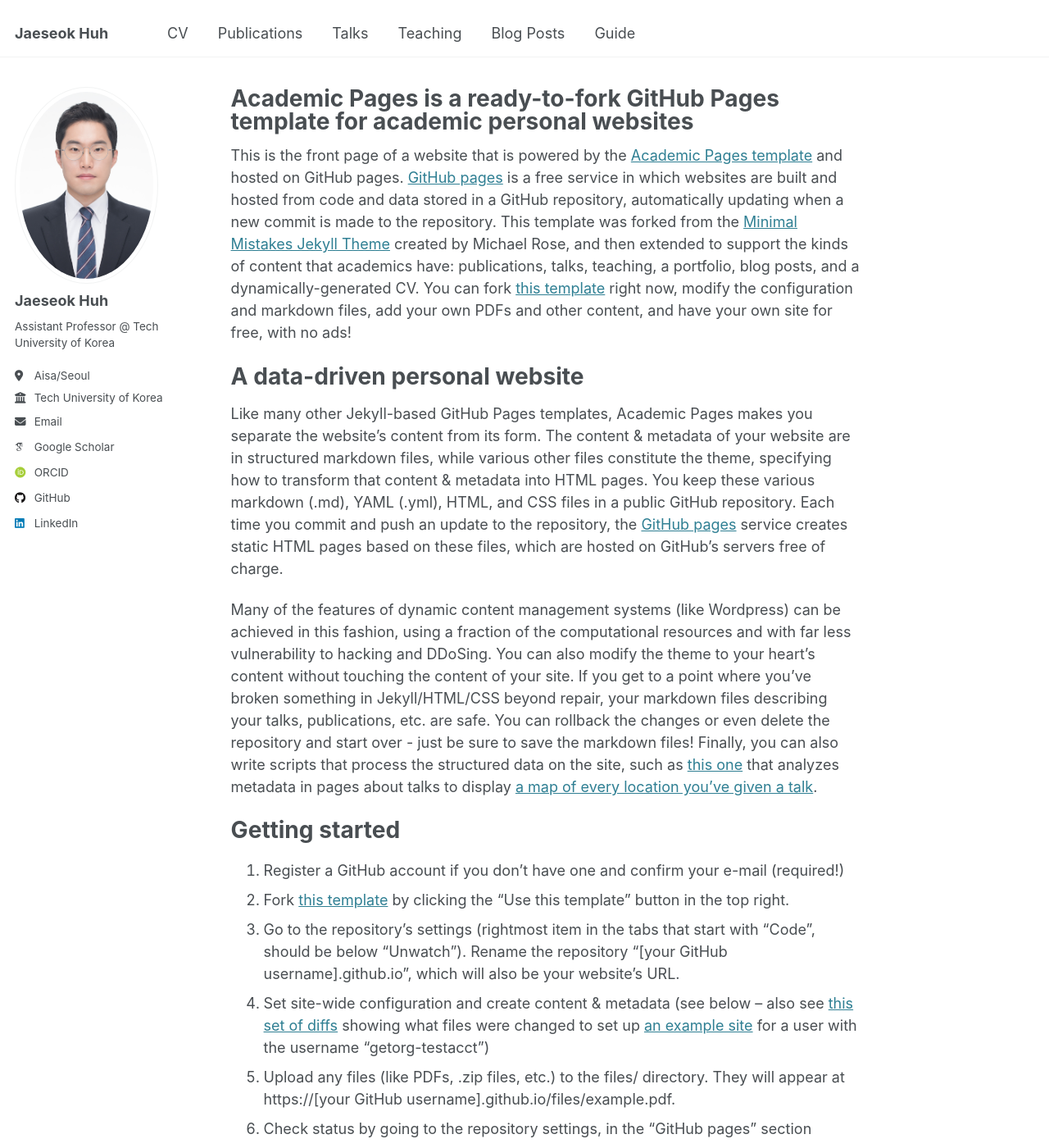
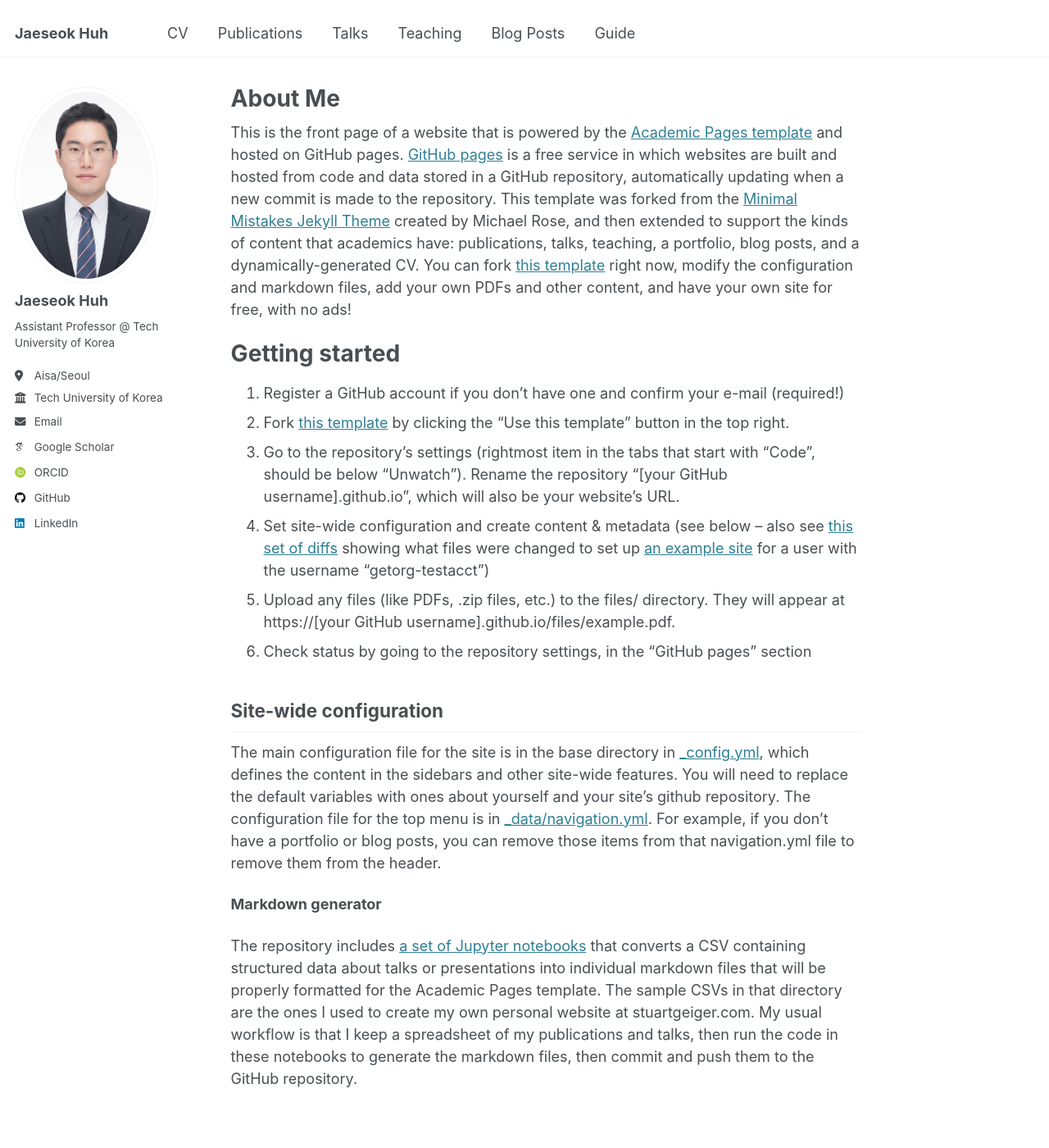
Before and after one commit to LaonHJS/laonhjs.github.io, a Jekyll site: the page built from _pages/about.md, in a window 1280 px wide and 1400 px high. Shown: the whole window at 82% size. Built offline with Jekyll 4.4.1, drawn with Linux system fonts in a browser that asks for light colours; some web fonts are replaced; some of the changed text lies outside the part shown.

Commit message:
Update about.md

```diff
--- a/_pages/about.md
+++ b/_pages/about.md
@@ -1,6 +1,6 @@
 ---
 permalink: /
-title: "Academic Pages is a ready-to-fork GitHub Pages template for academic personal websites"
+title: "About Me"
 author_profile: true
 redirect_from:
   - /about/
@@ -8,12 +8,6 @@ redirect_from:
 ---
 
 This is the front page of a website that is powered by the [Academic Pages template](https://github.com/academicpages/academicpages.github.io) and hosted on GitHub pages. [GitHub pages](https://pages.github.com) is a free service in which websites are built and hosted from code and data stored in a GitHub repository, automatically updating when a new commit is made to the repository. This template was forked from the [Minimal Mistakes Jekyll Theme](https://mmistakes.github.io/minimal-mistakes/) created by Michael Rose, and then extended to support the kinds of content that academics have: publications, talks, teaching, a portfolio, blog posts, and a dynamically-generated CV. You can fork [this template](https://github.com/academicpages/academicpages.github.io) right now, modify the configuration and markdown files, add your own PDFs and other content, and have your own site for free, with no ads!
-
-A data-driven personal website
-======
-Like many other Jekyll-based GitHub Pages templates, Academic Pages makes you separate the website's content from its form. The content & metadata of your website are in structured markdown files, while various other files constitute the theme, specifying how to transform that content & metadata into HTML pages. You keep these various markdown (.md), YAML (.yml), HTML, and CSS files in a public GitHub repository. Each time you commit and push an update to the repository, the [GitHub pages](https://pages.github.com/) service creates static HTML pages based on these files, which are hosted on GitHub's servers free of charge.
-
-Many of the features of dynamic content management systems (like Wordpress) can be achieved in this fashion, using a fraction of the computational resources and with far less vulnerability to hacking and DDoSing. You can also modify the theme to your heart's content without touching the content of your site. If you get to a point where you've broken something in Jekyll/HTML/CSS beyond repair, your markdown files describing your talks, publications, etc. are safe. You can rollback the changes or even delete the repository and start over - just be sure to save the markdown files! Finally, you can also write scripts that process the structured data on the site, such as [this one](https://github.com/academicpages/academicpages.github.io/blob/master/talkmap.ipynb) that analyzes metadata in pages about talks to display [a map of every location you've given a talk](https://academicpages.github.io/talkmap.html).
 
 Getting started
 ======
@@ -28,22 +22,7 @@ Site-wide configuration
 ------
 The main configuration file for the site is in the base directory in [_config.yml](https://github.com/academicpages/academicpages.github.io/blob/master/_config.yml), which defines the content in the sidebars and other site-wide features. You will need to replace the default variables with ones about yourself and your site's github repository. The configuration file for the top menu is in [_data/navigation.yml](https://github.com/academicpages/academicpages.github.io/blob/master/_data/navigation.yml). For example, if you don't have a portfolio or blog posts, you can remove those items from that navigation.yml file to remove them from the header.
 
-Create content & metadata
-------
-For site content, there is one markdown file for each type of content, which are stored in directories like _publications, _talks, _posts, _teaching, or _pages. For example, each talk is a markdown file in the [_talks directory](https://github.com/academicpages/academicpages.github.io/tree/master/_talks). At the top of each markdown file is structured data in YAML about the talk, which the theme will parse to do lots of cool stuff. The same structured data about a talk is used to generate the list of talks on the [Talks page](https://academicpages.github.io/talks), each [individual page](https://academicpages.github.io/talks/2012-03-01-talk-1) for specific talks, the talks section for the [CV page](https://academicpages.github.io/cv), and the [map of places you've given a talk](https://academicpages.github.io/talkmap.html) (if you run this [python file](https://github.com/academicpages/academicpages.github.io/blob/master/talkmap.py) or [Jupyter notebook](https://github.com/academicpages/academicpages.github.io/blob/master/talkmap.ipynb), which creates the HTML for the map based on the contents of the _talks directory).
-
 **Markdown generator**
 
 The repository includes [a set of Jupyter notebooks](https://github.com/academicpages/academicpages.github.io/tree/master/markdown_generator
 ) that converts a CSV containing structured data about talks or presentations into individual markdown files that will be properly formatted for the Academic Pages template. The sample CSVs in that directory are the ones I used to create my own personal website at stuartgeiger.com. My usual workflow is that I keep a spreadsheet of my publications and talks, then run the code in these notebooks to generate the markdown files, then commit and push them to the GitHub repository.
-
-How to edit your site's GitHub repository
-------
-Many people use a git client to create files on their local computer and then push them to GitHub's servers. If you are not familiar with git, you can directly edit these configuration and markdown files directly in the github.com interface. Navigate to a file (like [this one](https://github.com/academicpages/academicpages.github.io/blob/master/_talks/2012-03-01-talk-1.md) and click the pencil icon in the top right of the content preview (to the right of the "Raw | Blame | History" buttons). You can delete a file by clicking the trashcan icon to the right of the pencil icon. You can also create new files or upload files by navigating to a directory and clicking the "Create new file" or "Upload files" buttons.
-
-Example: editing a markdown file for a talk
-![Editing a markdown file for a talk](/images/editing-talk.png)
-
-For more info
-------
-More info about configuring Academic Pages can be found in [the guide](https://academicpages.github.io/markdown/), the [growing wiki](https://github.com/academicpages/academicpages.github.io/wiki), and you can always [ask a question on GitHub](https://github.com/academicpages/academicpages.github.io/discussions). The [guides for the Minimal Mistakes theme](https://mmistakes.github.io/minimal-mistakes/docs/configuration/) (which this theme was forked from) might also be helpful.
```
